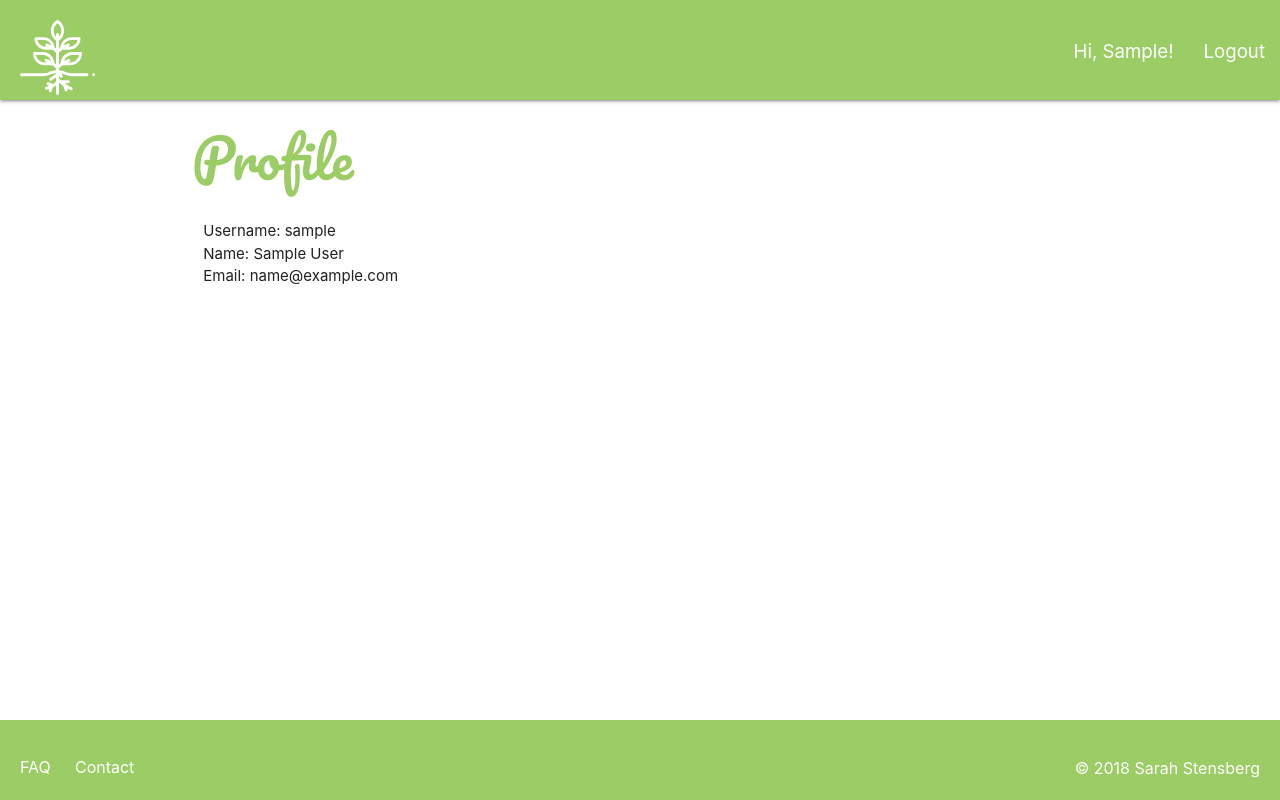
After one commit to ladystensberg/LivelyRoots, a Django app: a page that uses livelyroots/main_app/templates/base.html in a window 1280 px wide. The commit adds this page. Run offline with Django 3.2, Linux system fonts and the light colour scheme; the visitor is signed in with stand-in values (Sample User, id 1); data comes from the database, SQL or seed files in the repository; data that the repository does not hold is empty.

Commit message:
added user profile

```diff
--- a/livelyroots/main_app/static/css/style.css
+++ b/livelyroots/main_app/static/css/style.css
@@ -103,3 +103,8 @@ h3 {
 #thank-you-msg h3 {
     color: #cc659c;
 }
+
+.tabs {
+    margin-top: 50px;
+    height: 75px !important;
+}
--- a/livelyroots/main_app/templates/base.html
+++ b/livelyroots/main_app/templates/base.html
@@ -19,9 +19,9 @@
         <nav>
             <div class="nav-wrapper light-green lighten-1">
                 <a href="{% url 'index' %}" class="brand-logo"><img src="{% static 'img/logo.svg' %}"></a>
-                <ul class="right">
+                <ul class="right nav-base">
                     {% if user.is_authenticated %}
-                    <li><a href="#">Hi, {{ user.first_name }}!</a></li>
+                    <li><a href="{% url 'profile' user.username %}">Hi, {{ user.first_name }}!</a></li>
                     <li><a href="{% url 'logout' %}">Logout</a></li>
                     {% else %}
                     <li><a href="{% url 'login' %}">Login</a></li>
--- /dev/null
+++ b/livelyroots/main_app/templates/profile.html
@@ -0,0 +1,36 @@
+{% extends 'base.html' %}
+{% load materializecss %}
+
+
+{% block main %}
+<div class="container">
+    <h3>Profile</h3>
+    <div class="row">
+        <div class="col s12">
+            <ul>
+                <li>Username: {{ user.username }}</li>
+                <li>Name: {{ user.first_name }} {{ user.last_name }}</li>
+                <li>Email: {{ user.email }}</li>
+            </ul>
+        </div>
+    </div>
+    <div class="row">
+        <div class="col s6">
+            <ul>
+                {% for member in members %}
+                <li>Birthday: {{ member.birth_date }}</li>
+                <li>Location: {{ member.location }}</li>
+                {% endfor %}
+            </ul>
+        </div>
+        <div class="col s6">
+            <ul>
+                {% for family in families %}
+                <li>Family Name: {{ family.family_name }}</li>
+                <li> Family Code: {{ family.family_code }}</li>
+                {% endfor %}
+            </ul>
+        </div>
+    </div>
+</div>
+{% endblock %}
--- a/livelyroots/main_app/urls.py
+++ b/livelyroots/main_app/urls.py
@@ -9,4 +9,5 @@ urlpatterns = [
     path('login/', views.login_view, name="login"),
     path('logout/', views.logout_view, name="logout"),
     path('signup/', views.signup, name='signup'),
+    path('user/<username>/', views.profile, name='profile'),
 ]
--- a/livelyroots/main_app/views.py
+++ b/livelyroots/main_app/views.py
@@ -1,6 +1,7 @@
 from django.shortcuts import render
 from django.http import HttpResponseRedirect
 from .forms import ContactForm, LoginForm, SignUpForm
+from .models import Family, Member
 from django.core.mail import send_mail
 from django.views.generic.edit import CreateView, DeleteView, UpdateView
 from django.contrib.auth import authenticate, login, logout
@@ -65,3 +66,13 @@ def signup(request):
     else:
         form = SignUpForm()
         return render(request, 'signup.html', {'form': form})
+
+# @login_required
+def profile(request, username):
+    if username == request.user.username:
+        user = User.objects.get(username=username)
+        members = Member.objects.filter(member_id=user)
+        families = Family.objects.filter(members=user)
+        return render(request, 'profile.html', {'username': username, 'families': families, 'members': members})
+    else:
+        return HttpResponseRedirect('/')
```
